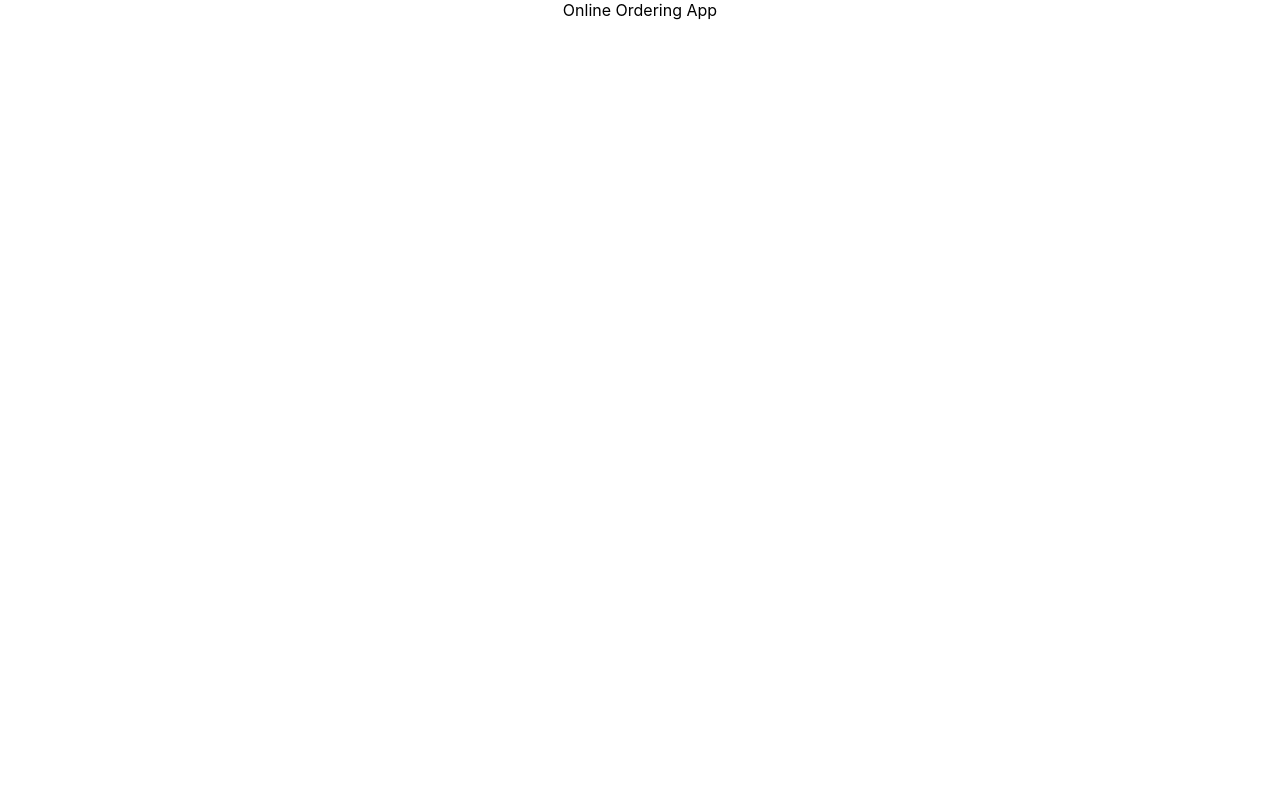
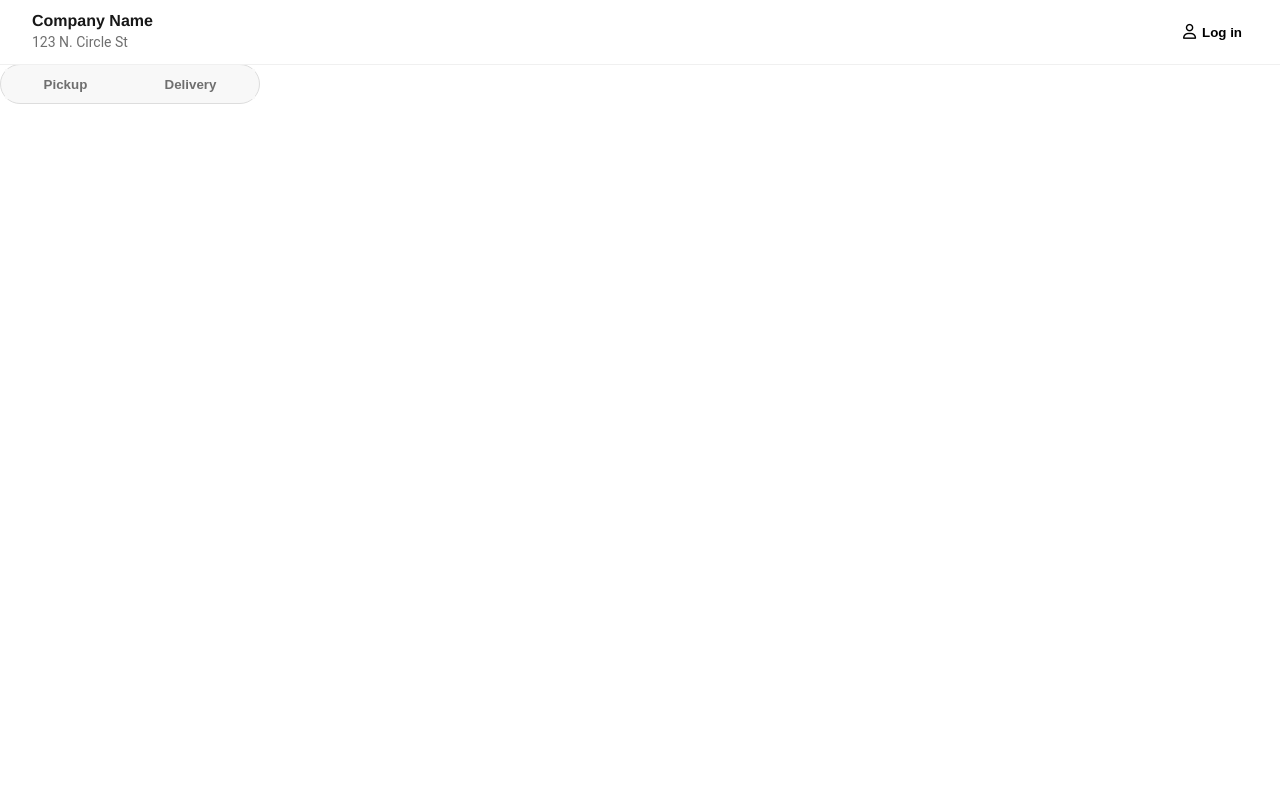
Before and after one commit to MonyRP/GGT-CRA-Online-Ordering-App, a React (Create React App) app in the folder client/: page / in a window 1280 px wide. Shown: the top 800 px of the page. Built offline with nearby package versions, Linux system fonts and the light colour scheme.

Commit message:
Added OrderPageHome and OrderPageNavbar

```diff
--- a/client/public/index.html
+++ b/client/public/index.html
@@ -9,6 +9,7 @@
       name="description"
       content="Web site created using create-react-app"
     />
+    <script src="https://kit.fontawesome.com/51db72e617.js" crossorigin="anonymous"></script>
     <link rel="apple-touch-icon" href="%PUBLIC_URL%/logo192.png" />
     <!--
       manifest.json provides metadata used when your web app is installed on a
--- a/client/src/App.css
+++ b/client/src/App.css
@@ -1,38 +1,3 @@
-.App {
-  text-align: center;
+.main {
+  /* margin-top: 80px; */
 }
-
-.App-logo {
-  height: 40vmin;
-  pointer-events: none;
-}
-
-@media (prefers-reduced-motion: no-preference) {
-  .App-logo {
-    animation: App-logo-spin infinite 20s linear;
-  }
-}
-
-.App-header {
-  background-color: #282c34;
-  min-height: 100vh;
-  display: flex;
-  flex-direction: column;
-  align-items: center;
-  justify-content: center;
-  font-size: calc(10px + 2vmin);
-  color: white;
-}
-
-.App-link {
-  color: #61dafb;
-}
-
-@keyframes App-logo-spin {
-  from {
-    transform: rotate(0deg);
-  }
-  to {
-    transform: rotate(360deg);
-  }
-}
--- a/client/src/App.js
+++ b/client/src/App.js
@@ -4,9 +4,11 @@ import { BrowserRouter as Router, Route, Switch } from 'react-router-dom';
 import { Provider } from 'react-redux';
 import store from './store';
 import { Fragment } from 'react';
+import './App.css';
+
+// Components
 import Alert from './components/layout/Alert';
-
-import './App.css';
+import OrderPageHome from './components/presentaional/OrderPageHome/OrderPageHome';
 
 function App() {
   return (
@@ -14,7 +16,69 @@ function App() {
       <Router>
         <Fragment>
           <Alert />
-          <div className='App'>Online Ordering App</div>
+          <header>
+            <OrderPageHome />
+          </header>
+          <div className='main'>
+            <br />
+            <br />
+            <br />
+            <br />
+            <br />
+            <br />
+            <br />
+            <br />
+            <br />
+            <br />
+            <br />
+            <br />
+            <br />
+            <br />
+            <br />
+            <br />
+            <br />
+            <br />
+            <br />
+            <br />
+            <br />
+            <br />
+            <br />
+            <br />
+            <br />
+            <br />
+            <br />
+            <br />
+            <br />
+            <br />
+            <br />
+            <br />
+            <br />
+            <br />
+            <br />
+            <br />
+            <br />
+            <br />
+            <br />
+            <br />
+            <br />
+            <br />
+            <br />
+            <br />
+            <br />
+            <br />
+            <br />
+            <br />
+            <br />
+            <br />
+            <br />
+            <br />
+            <br />
+            <br />
+            <br />
+            <br />
+            <br />
+            Text at bottom
+          </div>
         </Fragment>
       </Router>
     </Provider>
--- a/client/src/actions/alert.js
+++ b/client/src/actions/alert.js
@@ -3,10 +3,6 @@ import { SET_ALERT, REMOVE_ALERT } from '../actions/types';
 
 export const setAlert = (msg, alertType, timeout = 3500) => (dispatch) => {
   const id = uuidv4();
-
-  console.log('Inside of setAlert');
-  console.log('setAlert msg: ' + msg);
-  console.log('setAlert alertType: ' + alertType);
 
   dispatch({
     type: SET_ALERT,
--- /dev/null
+++ b/client/src/components/layout/OrderPageNavbar.js
@@ -0,0 +1,42 @@
+import React from 'react';
+import { Fragment } from 'react';
+import PropTypes from 'prop-types';
+import s from '../../styles/OrderPageNavbar.module.css';
+
+const OrderPageNavbar = (props) => {
+  return (
+    <Fragment>
+      {/* Navbar */}
+      <div className={s.navbar}>
+        <div className={s.container}>
+          <div className={s.companyDetails}>
+            <div className={s.companyName}>Company Name</div>
+            <div className={s.companyAddress}>123 N. Circle St</div>
+          </div>
+
+          <button className={s.loginBtn}>
+            <i className='far fa-user'></i>Log in
+          </button>
+        </div>
+      </div>
+
+      {/* Delivery/Pickup & Category options */}
+      <div className={s.optionsContainer}>
+        <div className={s.optionsBtnGroup}>
+          <button className={s.pickupBtn}>
+            <span>Pickup</span>
+          </button>
+          <button className={s.deliveryBtn}>
+            <span>Delivery</span>
+          </button>
+        </div>
+
+        {/* Categories dropdown */}
+      </div>
+    </Fragment>
+  );
+};
+
+OrderPageNavbar.propTypes = {};
+
+export default OrderPageNavbar;
--- /dev/null
+++ b/client/src/components/presentaional/OrderPageHome/OrderPageHome.js
@@ -0,0 +1,18 @@
+import React from 'react';
+import PropTypes from 'prop-types';
+import styles from '../../../styles/OrderPageHome.module.css';
+
+// Components
+import OrderPageNavbar from '../../layout/OrderPageNavbar.js';
+
+const OrderPageHome = (props) => {
+  return (
+    <div>
+      <OrderPageNavbar />
+    </div>
+  );
+};
+
+OrderPageHome.propTypes = {};
+
+export default OrderPageHome;
--- a/client/src/index.css
+++ b/client/src/index.css
@@ -1,13 +1,17 @@
-body {
+body,
+html {
+  height: 100%;
+  width: 100%;
   margin: 0;
-  font-family: -apple-system, BlinkMacSystemFont, 'Segoe UI', 'Roboto', 'Oxygen',
-    'Ubuntu', 'Cantarell', 'Fira Sans', 'Droid Sans', 'Helvetica Neue',
-    sans-serif;
+  padding: 0;
+
+  color: #6f6f6f;
+  font-family: Roboto, Helvetica Neue, Helvetica, Arial, sans-serif;
+  font-size: 14px;
   -webkit-font-smoothing: antialiased;
-  -moz-osx-font-smoothing: grayscale;
+  line-height: 1.2em;
 }
 
 code {
-  font-family: source-code-pro, Menlo, Monaco, Consolas, 'Courier New',
-    monospace;
+  font-family: source-code-pro, Menlo, Monaco, Consolas, 'Courier New', monospace;
 }
--- a/client/src/reducers/alert.js
+++ b/client/src/reducers/alert.js
@@ -5,9 +5,6 @@ const initialState = [];
 function alertReducer(state = initialState, action) {
   const { type, payload } = action;
 
-  console.log('Inside of alertReducer');
-  console.log('alertReducer type: ' + type);
-  console.log('alertReducer payload: ' + payload);
   switch (type) {
     case SET_ALERT:
       return [...state, payload];
--- /dev/null
+++ b/client/src/styles/OrderPageNavbar.module.css
@@ -0,0 +1,97 @@
+.navbar {
+  padding: 64px 0 0;
+}
+
+.container {
+  display: flex;
+  justify-content: space-between;
+  align-items: center;
+
+  position: fixed;
+  top: 0;
+
+  height: 48px;
+  width: calc(100% - 64px);
+  padding: 8px 32px;
+
+  background-color: #fff;
+  border-bottom: 1px solid #f0f0f0;
+}
+
+.companyDetails {
+}
+
+.companyName {
+  color: #181818;
+  font-family: Montserrat, Helvetica Neue, Helvetica, Arial, sans-serif;
+  font-size: 16px;
+  font-weight: 800;
+  margin-bottom: 4px;
+}
+
+.companyAddress {
+}
+
+.loginBtn {
+  cursor: pointer;
+  border: none;
+  outline: none;
+  background-color: inherit;
+  font-weight: 700;
+}
+
+.loginBtn i {
+  margin-right: 6px;
+  font-size: 15px;
+}
+
+.optionsBtnGroup {
+  display: flex;
+  justify-content: center;
+
+  padding: 4px;
+
+  width: 250px;
+  height: 30px;
+
+  background-color: #f8f8f8;
+  border: #ddd solid 1px;
+  border-radius: 50px;
+}
+
+.pickupBtn {
+  flex-grow: 1;
+
+  cursor: pointer;
+  border: none;
+  outline: none;
+  background-color: inherit;
+
+  color: #6f6f6f;
+  font-weight: 700;
+}
+
+.pickupBtn:hover {
+  color: #fff !important;
+  background-color: rgb(19, 170, 109);
+  border-radius: 25px;
+  transition: background-color 0.2s ease-in-out, color 0.2s ease-in-out;
+}
+
+.deliveryBtn {
+  flex-grow: 1;
+  cursor: pointer;
+  border: none;
+  outline: none;
+  background-color: inherit;
+
+  color: #6f6f6f;
+  font-weight: 700;
+}
+
+.deliveryBtn:hover {
+  color: #fff !important;
+  background-color: rgb(19, 170, 109);
+  border-radius: 25px;
+  transition: background-color 0.2s ease-in-out, color 0.2s ease-in-out;
+}
```
Also changed, not shown: client/src/styles/OrderPageHome.module.css (added).
